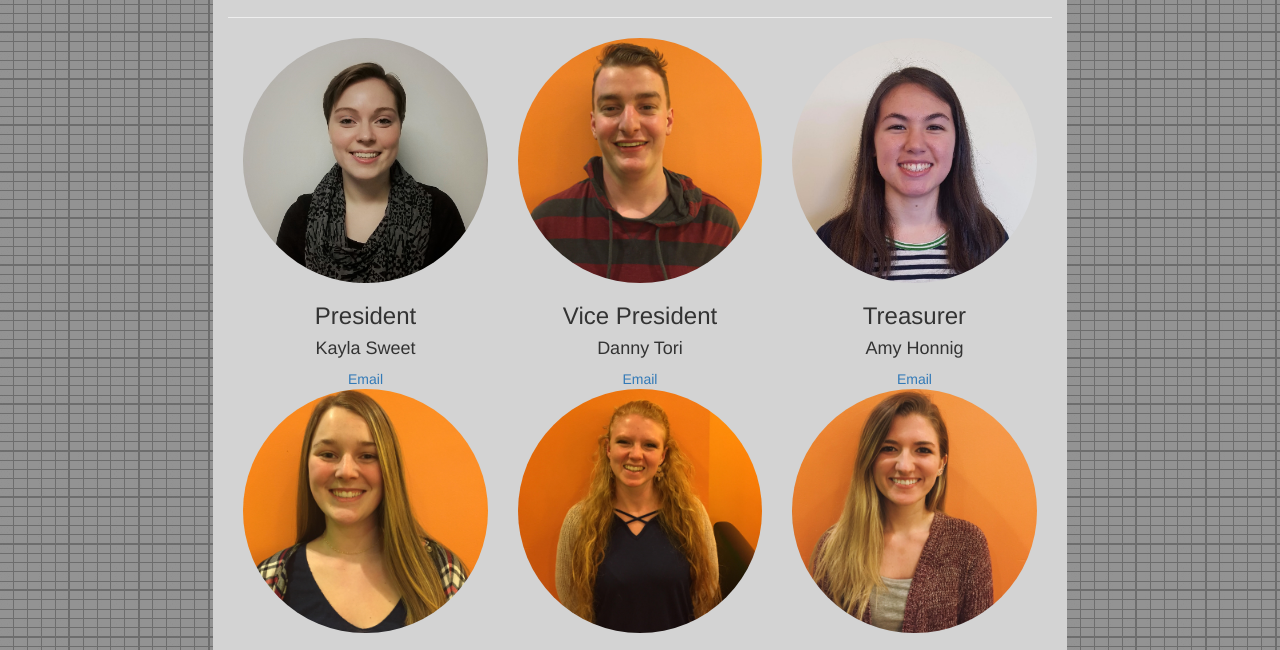
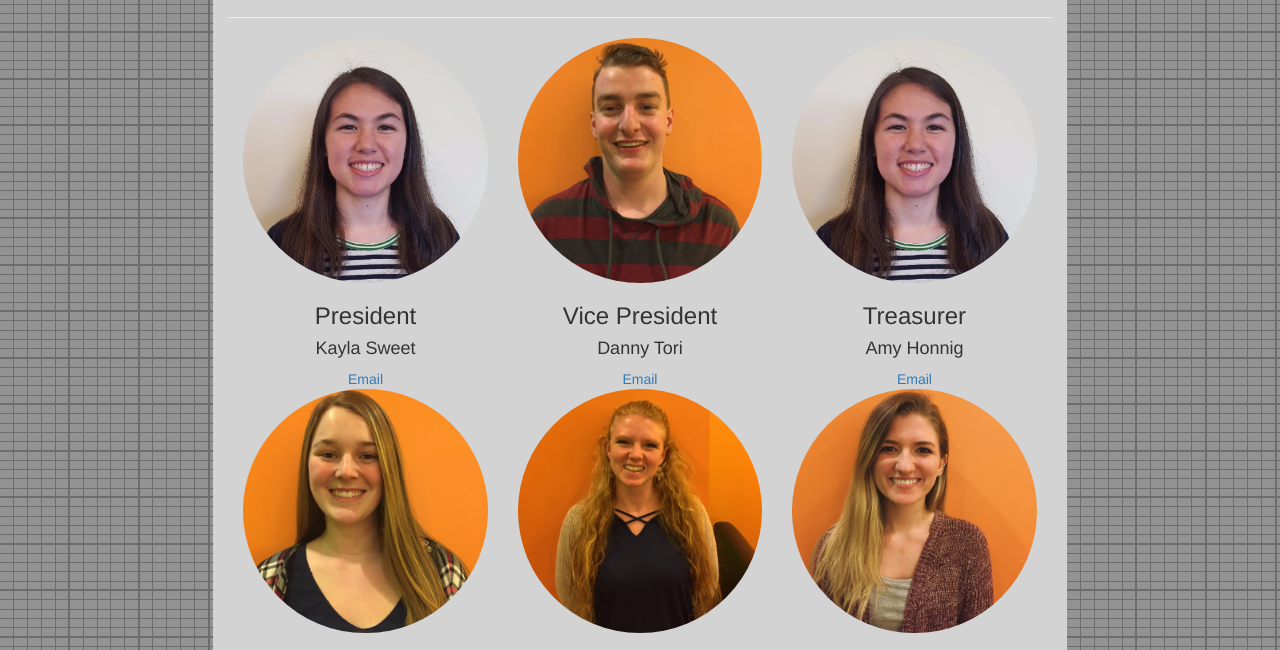
Before and after one commit to ArrayOfLight/RowanAIChE.github.io, a plain HTML site: page officers.html in a window 1280 px wide. Shown: the part 122-772 px from the top of the page. Drawn offline with Linux system fonts and the light colour scheme.

Commit message:
Updated Officers Page
Changed President Photo to amy

```diff
--- a/officers.html
+++ b/officers.html
@@ -94,7 +94,7 @@
                 <div class="container-fluid" >
                     <div class="row" >
                         <div class="col-md-4 col-sm-6 col-xs-12"  >
-                            <img src="assests/Kayla.jpg" class="img-responsive img-circle"/>
+                            <img src="assests/Amy.jpg" class="img-responsive img-circle"/>
                             <h3>President</h3>
                             <h4>Kayla Sweet</h4>
                             <a href = "mailto:sweetk4@students.rowan.edu">Email</a>
```
